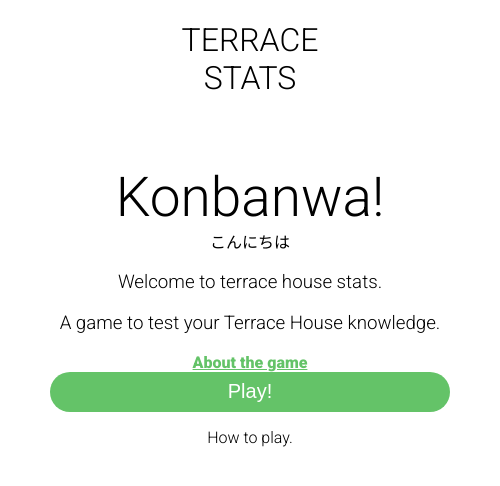
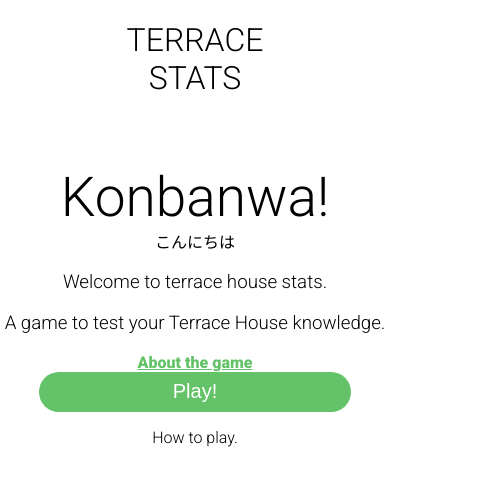
Before and after one commit to danjcooper/Obsidian, a React (Create React App) app: page / in a window 390 px wide. Shown: the top 486 px of the page, 500 px wide, since content can reach past the window. Built offline with nearby package versions, Linux system fonts and the light colour scheme.

Commit message:
fix homepage style on mobile

```diff
--- a/src/App.css
+++ b/src/App.css
@@ -45,4 +45,7 @@ main section {
     .App {
         min-height: -webkit-fill-available;
     }
+    .page {
+        width: 100vw;
+    }
 }
--- a/src/Pages/Homepage/index.tsx
+++ b/src/Pages/Homepage/index.tsx
@@ -18,7 +18,7 @@ const Homepage = () => {
                 </header>
 
                 <section className={styles.gameIntro}>
-                    <h2>Konbanwa!</h2>
+                    <h2 className={styles.subHeading}>Konbanwa!</h2>
                     <p>こんにちは</p>
                     <h3>Welcome to terrace house stats.</h3>
                     <h3>A game to test your Terrace House knowledge.</h3>
--- a/src/Pages/Homepage/style.module.css
+++ b/src/Pages/Homepage/style.module.css
@@ -35,8 +35,8 @@ h3 {
 }
 
 .playButton {
+    height: 40px;
     width: 100%;
-    height: 40px;
 
     background: #64c368;
 
```
